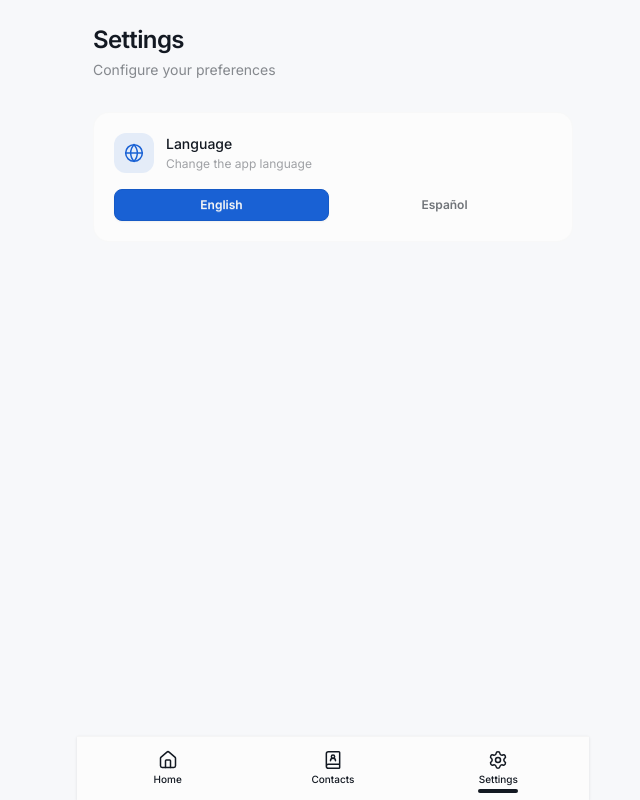
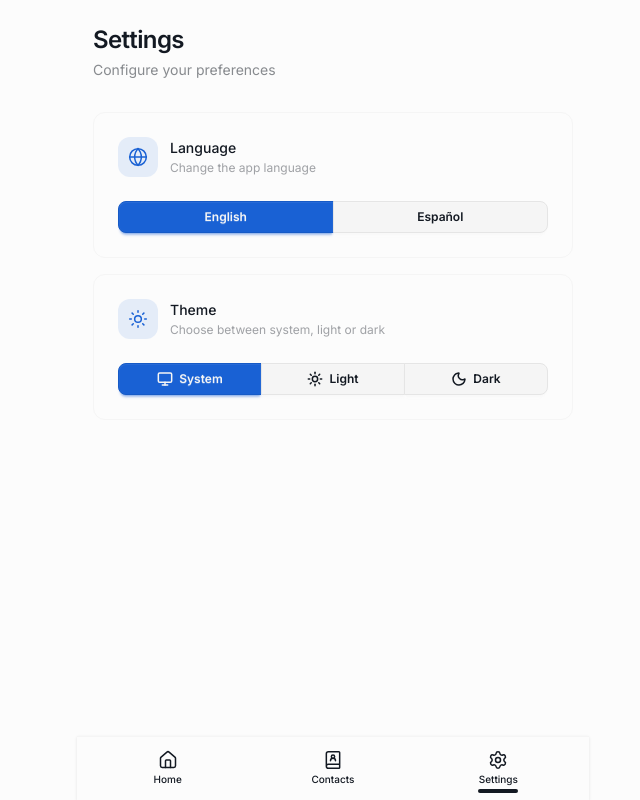
Before and after one commit to rm4xn/loans, a React (Vite) app: page /settings in a window 1280 px wide. Shown: the whole page, without its empty margins (307-947 px from the left). Built offline with nearby package versions, Linux system fonts and the light colour scheme.

Commit message:
theme settings added

```diff
--- a/index.html
+++ b/index.html
@@ -1,6 +1,20 @@
 <!doctype html>
 <html lang="en">
   <head>
+    <script>
+      try {
+        const storeRaw = localStorage.getItem('store:v1')
+        const theme = JSON.parse(storeRaw || '{}').theme
+        document.documentElement.setAttribute(
+          'data-theme',
+          theme === 'system' || !theme
+            ? window.matchMedia('(prefers-color-scheme: dark)').matches
+              ? 'dark'
+              : 'light'
+            : theme,
+        )
+      } catch (e) {}
+    </script>
     <meta charset="UTF-8" />
     <link rel="icon" type="image/svg+xml" href="/favicon.svg" />
     <meta name="viewport" content="width=device-width, initial-scale=1.0" />
--- a/src/index.css
+++ b/src/index.css
@@ -1,11 +1,10 @@
-@import "tailwindcss";
+@import 'tailwindcss';
 @plugin "daisyui";
 
 @plugin "daisyui/theme" {
-  name: "loans";
+  name: 'light';
   default: true;
-  prefersdark: true;
-  color-scheme: "light";
+  color-scheme: 'light';
   --color-base-100: oklch(99% 0 0);
   --color-base-200: oklch(97% 0 0);
   --color-base-300: oklch(93% 0 0);
@@ -34,14 +33,52 @@
   --border: 1px;
   --depth: 1;
   --noise: 0;
-  --background-color: oklch(98% 0.003 260);
+}
+
+@plugin "daisyui/theme" {
+  name: 'dark';
+  color-scheme: 'dark';
+  --color-base-100: oklch(18% 0.01 260);
+  --color-base-200: oklch(23% 0.01 260);
+  --color-base-300: oklch(28% 0.012 260);
+  --color-base-content: oklch(92% 0.01 260);
+  --color-primary: oklch(60% 0.22 260);
+  --color-primary-content: oklch(15% 0.02 260);
+  --color-secondary: oklch(70% 0.18 260);
+  --color-secondary-content: oklch(15% 0.02 260);
+  --color-accent: oklch(78% 0.14 200);
+  --color-accent-content: oklch(15% 0.02 200);
+  --color-neutral: oklch(50% 0.02 260);
+  --color-neutral-content: oklch(92% 0.01 260);
+  --color-info: oklch(65% 0.14 240);
+  --color-info-content: oklch(15% 0.02 260);
+  --color-success: oklch(62% 0.17 150);
+  --color-success-content: oklch(15% 0.02 260);
+  --color-warning: oklch(72% 0.16 80);
+  --color-warning-content: oklch(15% 0.02 260);
+  --color-error: oklch(62% 0.18 20);
+  --color-error-content: oklch(15% 0.02 260);
+  --radius-selector: 0.75rem;
+  --radius-field: 0.5rem;
+  --radius-box: 0.75rem;
+  --size-selector: 0.25rem;
+  --size-field: 0.25rem;
+  --border: 1px;
+  --depth: 1;
+  --noise: 0;
 }
 
 :root {
-  font-family: "Inter", system-ui, -apple-system, sans-serif;
+  font-family:
+    'Inter',
+    system-ui,
+    -apple-system,
+    sans-serif;
   -webkit-font-smoothing: antialiased;
   -moz-osx-font-smoothing: grayscale;
 }
+
+@custom-variant dark (&:where([data-theme=dark], [data-theme=dark] *));
 
 html {
   scroll-behavior: smooth;
--- a/src/pages/Settings.jsx
+++ b/src/pages/Settings.jsx
@@ -1,16 +1,24 @@
 import { useTranslation } from 'react-i18next'
 import { useStore } from '../store'
-import { Globe } from 'lucide-react'
+import { Globe, Sun, Moon, Monitor } from 'lucide-react'
 
 const LANGUAGES = [
   { code: 'en', label: 'English' },
   { code: 'es', label: 'Español' },
 ]
 
+const THEMES = [
+  { key: 'system', icon: Monitor, label: 'System' },
+  { key: 'light', icon: Sun, label: 'Light' },
+  { key: 'dark', icon: Moon, label: 'Dark' },
+]
+
 function Settings() {
   const { t } = useTranslation()
   const language = useStore((state) => state.language)
   const setLanguage = useStore((state) => state.setLanguage)
+  const theme = useStore((state) => state.theme)
+  const setTheme = useStore((state) => state.setTheme)
 
   return (
     <>
@@ -23,8 +31,9 @@ function Settings() {
         </p>
       </div>
 
-      <div className="bg-base-100 rounded-2xl border border-base-200/50 p-5">
-        <div className="flex items-center gap-3">
+      <div className="card card-border bg-base-100 mb-4">
+        <div className="card-body">
+          <div className="flex items-center gap-3 mb-4">
             <div className="flex size-10 shrink-0 items-center justify-center rounded-xl bg-primary/10">
               <Globe className="size-5 text-primary" />
             </div>
@@ -36,15 +45,13 @@ function Settings() {
             </div>
           </div>
 
-        <div className="mt-4 flex gap-2">
+          <div className="join join-horizontal w-full">
             {LANGUAGES.map((lang) => (
               <button
                 key={lang.code}
                 className={
-                'btn btn-sm flex-1 ' +
-                (language === lang.code
-                  ? 'btn-primary shadow-xs'
-                  : 'btn-ghost text-base-content/60')
+                  'btn join-item flex-1 btn-sm' +
+                  (language === lang.code ? ' btn-primary' : '')
                 }
                 onClick={() => setLanguage(lang.code)}
               >
@@ -53,6 +60,39 @@ function Settings() {
             ))}
           </div>
         </div>
+      </div>
+
+      <div className="card card-border bg-base-100">
+        <div className="card-body">
+          <div className="flex items-center gap-3 mb-4">
+            <div className="flex size-10 shrink-0 items-center justify-center rounded-xl bg-primary/10">
+              <Sun className="size-5 text-primary" />
+            </div>
+            <div className="min-w-0 flex-1">
+              <p className="text-sm font-medium">{t('Theme')}</p>
+              <p className="text-xs text-base-content/40 mt-0.5">
+                {t('Choose between system, light or dark')}
+              </p>
+            </div>
+          </div>
+
+          <div className="join join-horizontal w-full">
+            {THEMES.map(({ key, icon: Icon, label }) => (
+              <button
+                key={key}
+                className={
+                  'btn join-item flex-1 btn-sm' +
+                  (theme === key ? ' btn-primary' : '')
+                }
+                onClick={() => setTheme(key)}
+              >
+                <Icon className="size-4" />
+                {t(label)}
+              </button>
+            ))}
+          </div>
+        </div>
+      </div>
     </>
   )
 }
--- a/src/store.js
+++ b/src/store.js
@@ -4,6 +4,30 @@ import i18n from '../i18n'
 
 const STORE_VERSION = 1
 const STORE_KEY = `store:v${STORE_VERSION}`
+
+let mediaQuery = null
+
+function applyTheme(theme) {
+  if (theme === 'system') {
+    theme = window.matchMedia('(prefers-color-scheme: dark)').matches
+      ? 'dark'
+      : 'light'
+    mediaQuery = window.matchMedia('(prefers-color-scheme: dark)')
+    mediaQuery.addEventListener('change', handleSystemChange)
+  } else if (mediaQuery) {
+    mediaQuery.removeEventListener('change', handleSystemChange)
+    mediaQuery = null
+  }
+
+  document.documentElement.setAttribute('data-theme', theme)
+}
+
+function handleSystemChange(e) {
+  document.documentElement.setAttribute(
+    'data-theme',
+    e.matches ? 'dark' : 'light',
+  )
+}
 
 const store = (set) => ({
   loans: [],
@@ -35,6 +59,12 @@ const store = (set) => ({
       i18n.changeLanguage(lang)
       return { language: lang }
     }),
+  theme: 'system',
+  setTheme: (theme) =>
+    set(() => {
+      applyTheme(theme)
+      return { theme }
+    }),
 })
 
 const ISO_DATE_REGEX = /^\d{4}-\d{2}-\d{2}T\d{2}:\d{2}:\d{2}/
@@ -59,10 +89,15 @@ function createSafeStorage() {
   })
 }
 
-// Sync i18n language when store is rehydrated from storage
+// Sync i18n language and theme when store is rehydrated from storage
 const onRehydrate = () => (state) => {
   if (state?.language) {
     i18n.changeLanguage(state.language)
+  }
+  if (state?.theme) {
+    applyTheme(state.theme)
+  } else {
+    applyTheme('system')
   }
 }
 
```
Lines whose indentation alone changed are shown as unchanged.
